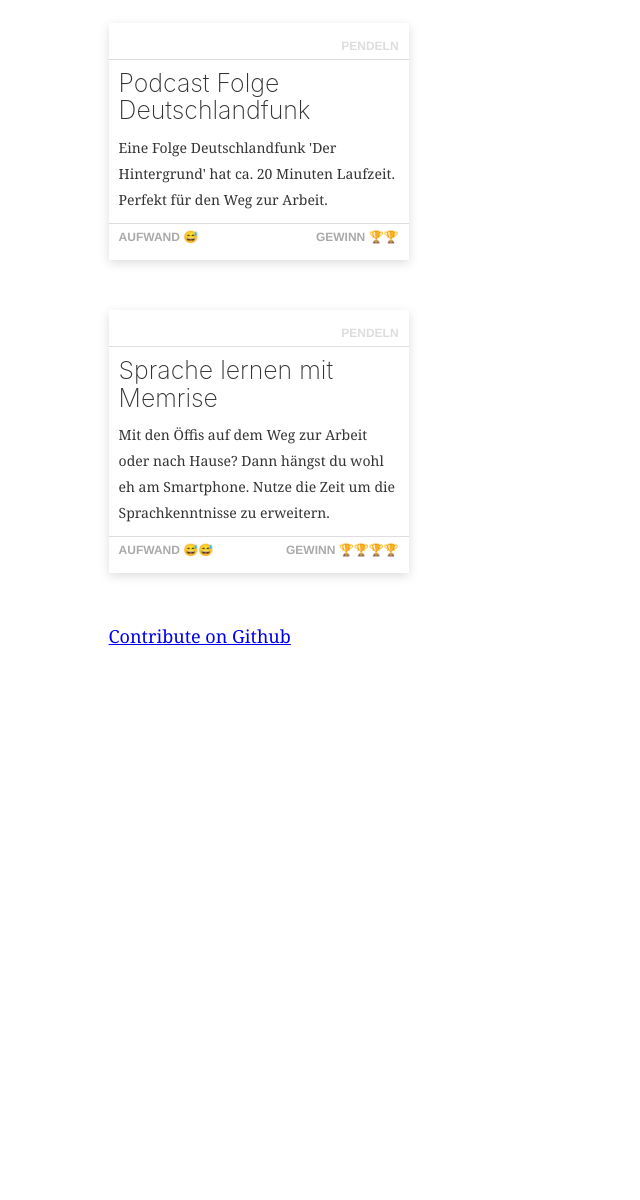
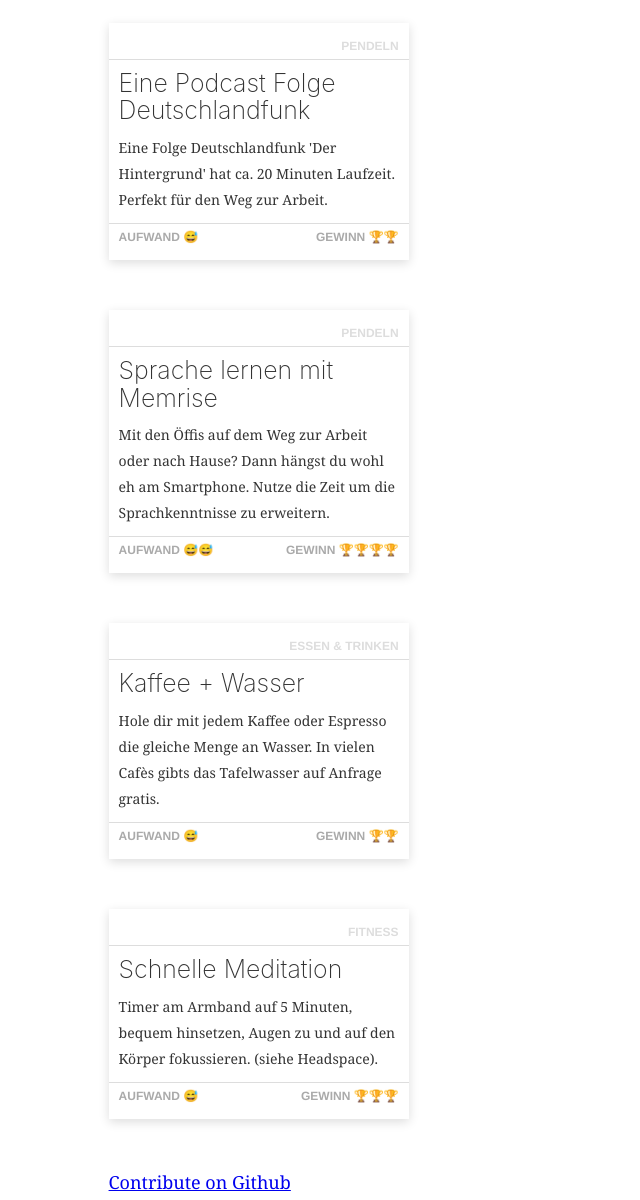
Before and after one commit to vssn/gatsby-biohacks, a Gatsby site: page / in a window 1280 px wide. Shown: the part 100-1300 px from the top of the page, without its empty margins (71-711 px from the left). Before the commit the page ends 800 px from the top, so only its background shows below. Built offline with nearby package versions, Linux system fonts and the light colour scheme; Gatsby itself is replaced by a stand-in of ours.

Commit message:
Dynamic cards, added content json

```diff
--- /dev/null
+++ b/content.json
@@ -0,0 +1,32 @@
+{
+  "cards": [
+    {
+      "category": "Pendeln",
+      "title": "Eine Podcast Folge Deutschlandfunk",
+      "short": "Eine Folge Deutschlandfunk 'Der Hintergrund' hat ca. 20 Minuten Laufzeit. Perfekt für den Weg zur Arbeit.",
+      "effort": "1",
+      "gain": "2"
+    },
+    {
+      "category": "Pendeln",
+      "title": "Sprache lernen mit Memrise",
+      "short": "Mit den Öffis auf dem Weg zur Arbeit oder nach Hause? Dann hängst du wohl eh am Smartphone. Nutze die Zeit um die Sprachkenntnisse zu erweitern.",
+      "effort": "2",
+      "gain": "4"
+    },
+    {
+      "category": "Essen & Trinken",
+      "title": "Kaffee + Wasser",
+      "short": "Hole dir mit jedem Kaffee oder Espresso die gleiche Menge an Wasser. In vielen Cafès gibts das Tafelwasser auf Anfrage gratis.",
+      "effort": "1",
+      "gain": "2"
+    },
+    {
+      "category": "Fitness",
+      "title": "Schnelle Meditation",
+      "short": "Timer am Armband auf 5 Minuten, bequem hinsetzen, Augen zu und auf den Körper fokussieren. (siehe Headspace).",
+      "effort": "1",
+      "gain": "3"
+    }
+  ]
+}
--- a/src/pages/index.js
+++ b/src/pages/index.js
@@ -1,5 +1,6 @@
 import React from "react"
 import { Link } from "gatsby"
+import { cards } from "./../../content"
 
 import Layout from "../components/layout"
 import Card from "../components/card"
@@ -9,20 +10,9 @@
   <Layout>
     <SEO title="Bunch of Biohacks" />
     <div style={{ maxWidth: `300px`, marginBottom: `1.45rem` }}>
-      <Card
-        category="Pendeln"
-        title="Podcast Folge Deutschlandfunk"
-        short="Eine Folge Deutschlandfunk 'Der Hintergrund' hat ca. 20 Minuten Laufzeit. Perfekt für den Weg zur Arbeit."
-        effort="1"
-        gain="2"
-      />
-      <Card
-        category="Pendeln"
-        title="Sprache lernen mit Memrise"
-        short="Mit den Öffis auf dem Weg zur Arbeit oder nach Hause? Dann hängst du wohl eh am Smartphone. Nutze die Zeit um die Sprachkenntnisse zu erweitern."
-        effort="2"
-        gain="4"
-      />
+      {cards.map(card => (
+        <Card {...card} />
+      ))}
     </div>
   </Layout>
 )
```
